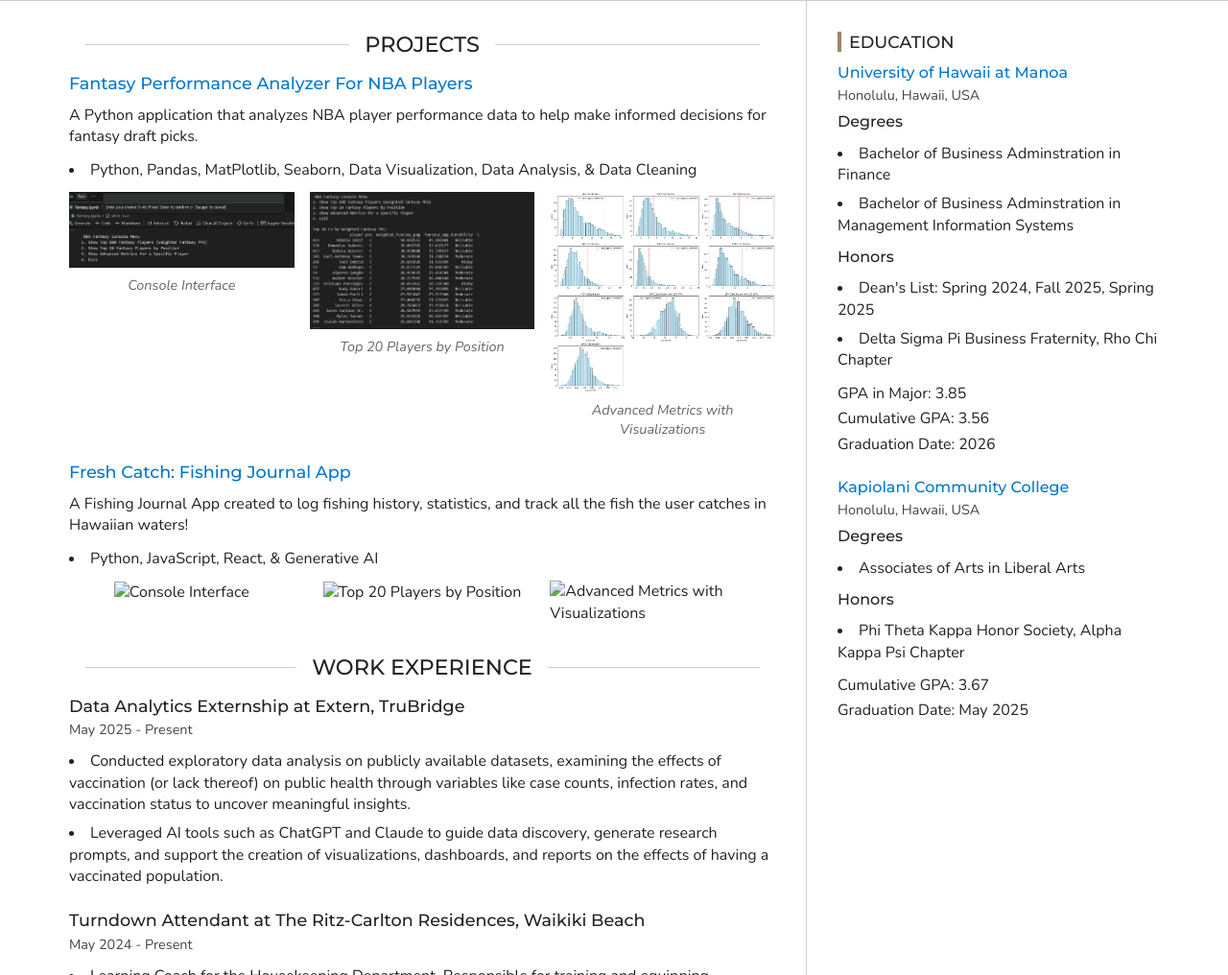
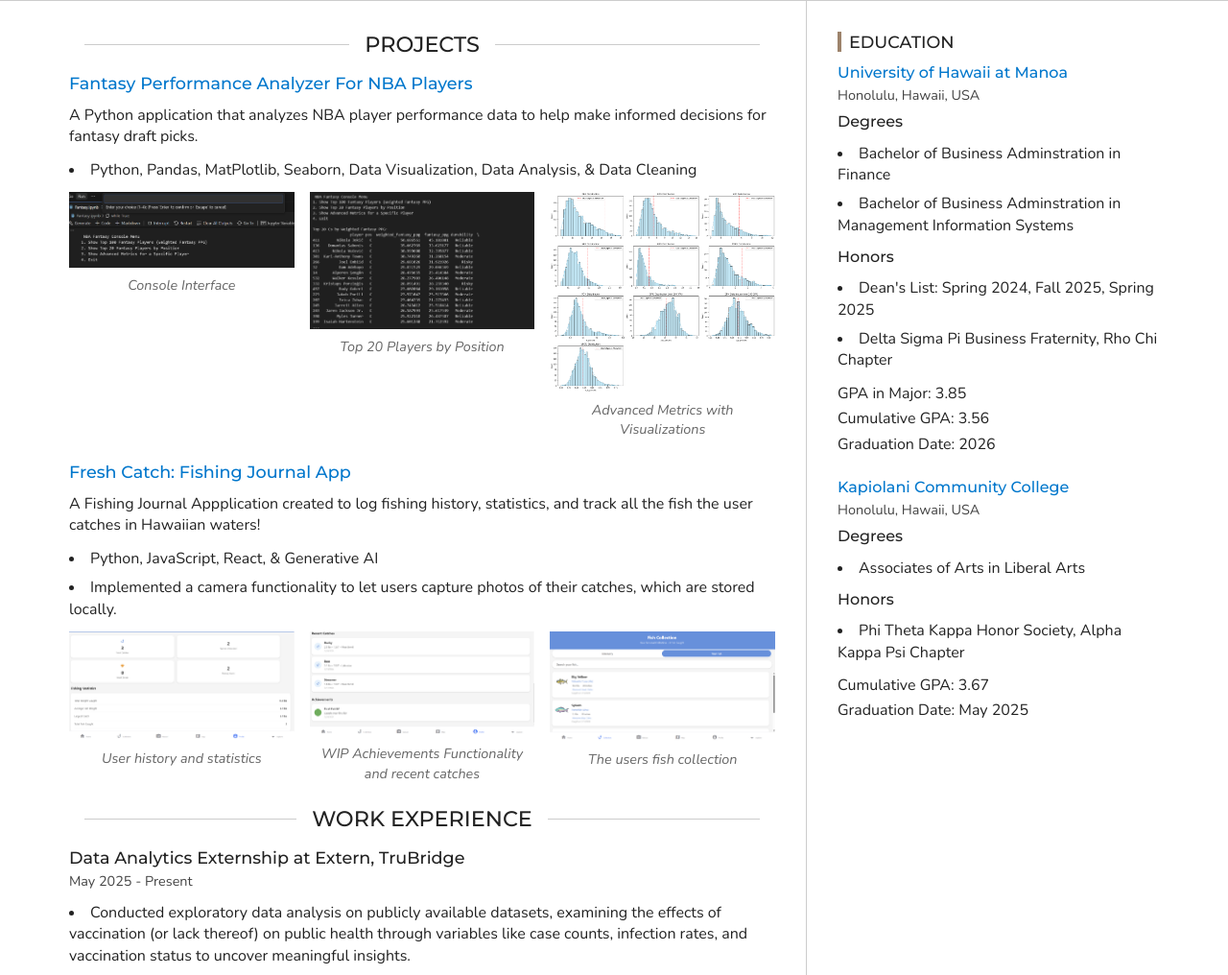
Before and after one commit to MitchelCC/mitchelcc.github.io, a plain HTML site: page index.html in a window 1280 px wide. Shown: the part 281-1297 px from the top of the page at 96% size. Drawn offline with nearby package versions, Linux system fonts and the light colour scheme.

Commit message:
Update index.html

```diff
--- a/index.html
+++ b/index.html
@@ -188,10 +188,11 @@
                       <a href="https://github.com/MitchelCC/Personal-Projects/tree/main/Fresh-Catch">Fresh Catch: Fishing Journal App</a>
 
                   </h3>
-                  <p>A Fishing Journal App created to log fishing history, statistics, and track all the fish the user catches in Hawaiian waters!</p>
+                  <p>A Fishing Journal Appplication created to log fishing history, statistics, and track all the fish the user catches in Hawaiian waters!</p>
 
                     <ul>
                       <li>Python, JavaScript, React, &amp; Generative AI</li>
+                      <li>Implemented a camera functionality to let users capture photos of their catches, which are stored locally.</li>
                     </ul>
 
 
@@ -200,25 +201,25 @@
                         <figure>
                           <img width="600"
                                height="338"
-                               src="img/"
-                               alt="Console Interface">
-                          <figcaption></figcaption>
+                               src="img/Stats.png"
+                               alt="Tracking Statistics">
+                          <figcaption>User history and statistics</figcaption>
                         </figure>
 
                         <figure>
                           <img width="600"
                                height="338"
-                               src="img/"
-                               alt="Top 20 Players by Position">
-                          <figcaption></figcaption>
+                               src="img/Achievements.png"
+                               alt="Achievements and Recent Catches">
+                          <figcaption>WIP Achievements Functionality and recent catches</figcaption>
                         </figure>
 
                         <figure>
                           <img width="600"
                                height="338"
-                               src="img/.png"
-                               alt="Advanced Metrics with Visualizations">
-                          <figcaption></figcaption>
+                               src="img/Collection.png"
+                               alt="Users Fish Collection">
+                          <figcaption>The users fish collection</figcaption>
                         </figure>
 
                     </div>
```
